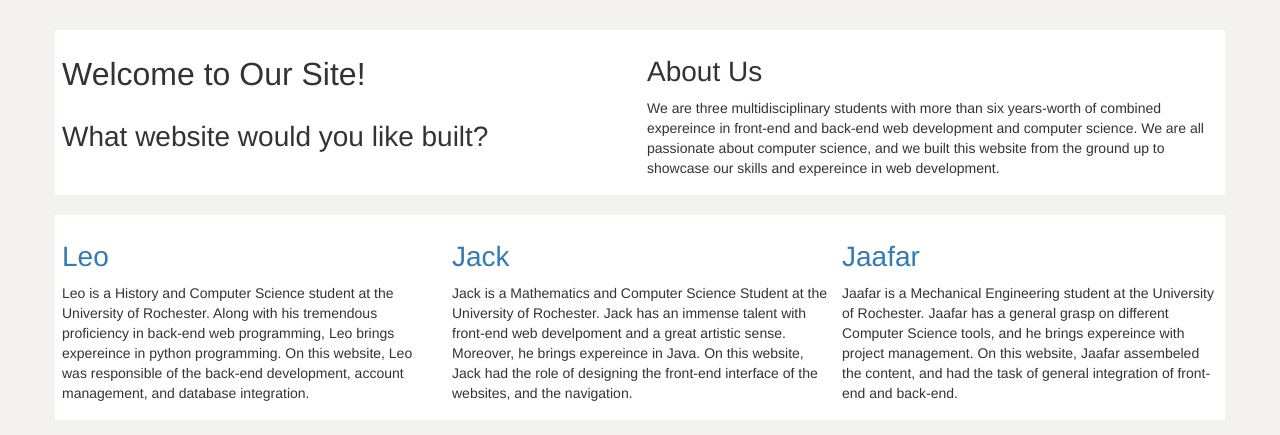
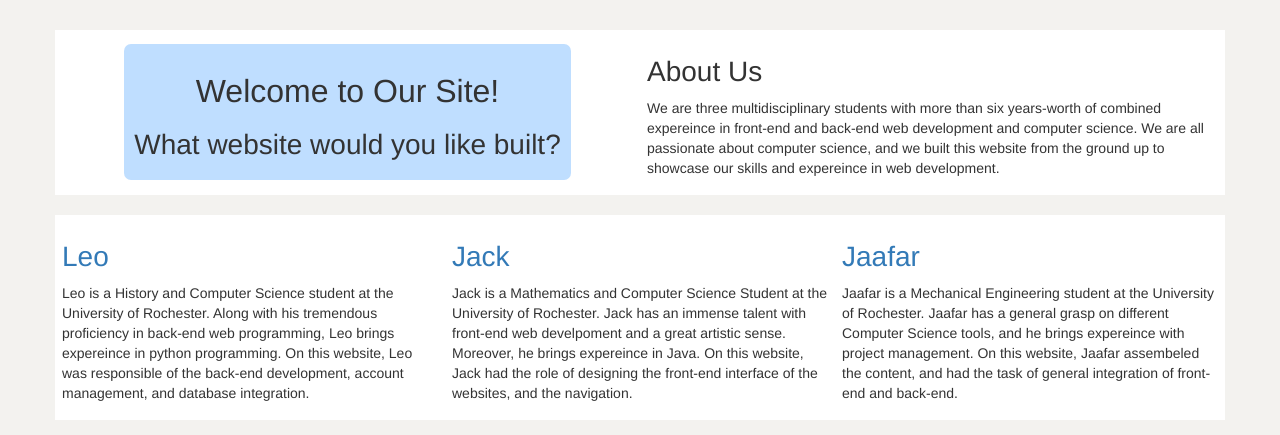
Before and after one commit to lkoblenc/project, a Flask app: page / in a window 1280 px wide. Shown: the part 52-487 px from the top of the page. Run offline with Flask 2, Linux system fonts and the light colour scheme; some libraries are stand-ins or nearby versions.

Commit message:
edit styling of index.html

```diff
--- a/static/styles.css
+++ b/static/styles.css
@@ -93,3 +93,15 @@ span {
 #delete, #update {
 	margin: 5px;
 }
+.welcome {
+	display: flex;
+	align-items: center;
+    justify-content: center;
+}
+.welcome div {
+	background-color: #bfdeff/*#7dbcff*/;
+	/*color: white;*/
+	padding: 10px;
+	text-align: center;
+	border-radius: 7px;
+}
--- a/templates/index.html
+++ b/templates/index.html
@@ -6,11 +6,13 @@
 <div class="bg-light">
 	<main class="container">
 		<div class="row display-flex">
-			<div class ="bg-layout col-lg-6 col-md-6 col-xs-12">
+			<div class ="welcome flex bg-layout col-lg-6 col-md-6 col-xs-12">
+				<div>
 				<!-- <header class="row"> -->
 						<h1> Welcome to Our Site! </h1>
 						<h2 class="title"> What website would you like built? </h2>
 				<!-- </header> -->
+				</div>
 			</div>
 			<div class ="bg-layout col-lg-6 col-md-6 col-xs-12 ">
 				<h2> About Us </h2>
--- a/templates/jack.html
+++ b/templates/jack.html
@@ -8,7 +8,9 @@
 		<div class="row display-flex">
 			<div class="bg-layout col-lg-12 col-md-12 col-xs-12">
 					<header class="row">
-						<img src="{{url_for('static',filename='images/jack.png')}}" class='col-xs-3 col-md-3 col-lg-3'>
+						<div class='col-xs-3 col-md-3 col-lg-3 slider'>
+							<img src="{{url_for('static',filename='images/jack.png')}}" >
+						</div>
 						<div class='col-xs-9 col-md-9 col-lg-9'>
 							<h1> Jack Mandell </h1>
 							<h2 class="title"> Math and Computer Science Student at the University of Rochester </h2>
```
